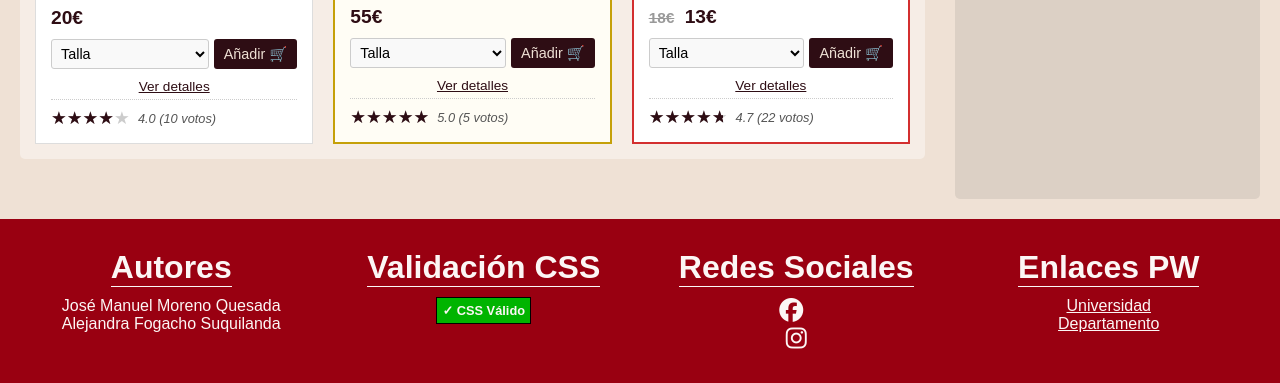
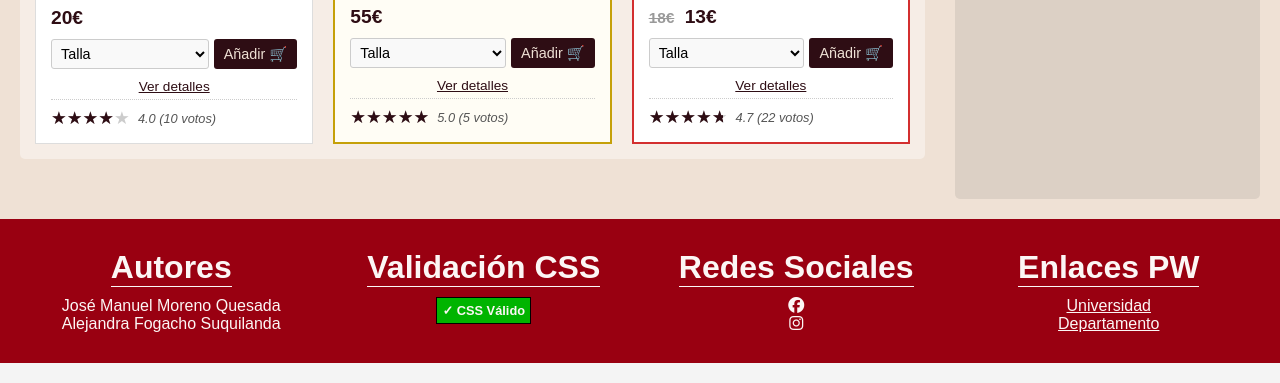
Before and after one commit to JudithFogacho/ProyectoTW, a plain HTML site: page productos.html in a window 1280 px wide. Shown: the part 1581-1964 px from the top of the page. Drawn offline with Linux system fonts and the light colour scheme.

Commit message:
Correccion pequeño error iconos de redes sociales en productos

```diff
--- a/productos.html
+++ b/productos.html
@@ -391,9 +391,8 @@
             </div>
             <div class="footer-col">
                 <h4>Redes Sociales</h4>
-                <!-- Corrección iconos: Se asegura color visible -->
-                <p><a href="https://www.facebook.com/UniversidadMiguelHernandezElche/?locale=es_ES" style="color: #2E0D14; font-size: 1.5em; margin-right: 10px;"><i class="fa-brands fa-facebook"></i></a><br></p>
-                <p><a href="https://www.instagram.com/universidadmh/?hl=es" style="color: #2E0D14; font-size: 1.5em;"><i class="fa-brands fa-instagram"></i></a></p>
+                <p><a href="https://www.facebook.com/UniversidadMiguelHernandezElche/?locale=es_ES"><i class="fa-brands fa-facebook"></i></a><br></p>
+                <p><a href="https://www.instagram.com/universidadmh/?hl=es"><i class="fa-brands fa-instagram"></i></a></p>
             </div>
             <div class="footer-col">
                 <h4>Enlaces PW</h4>
```
